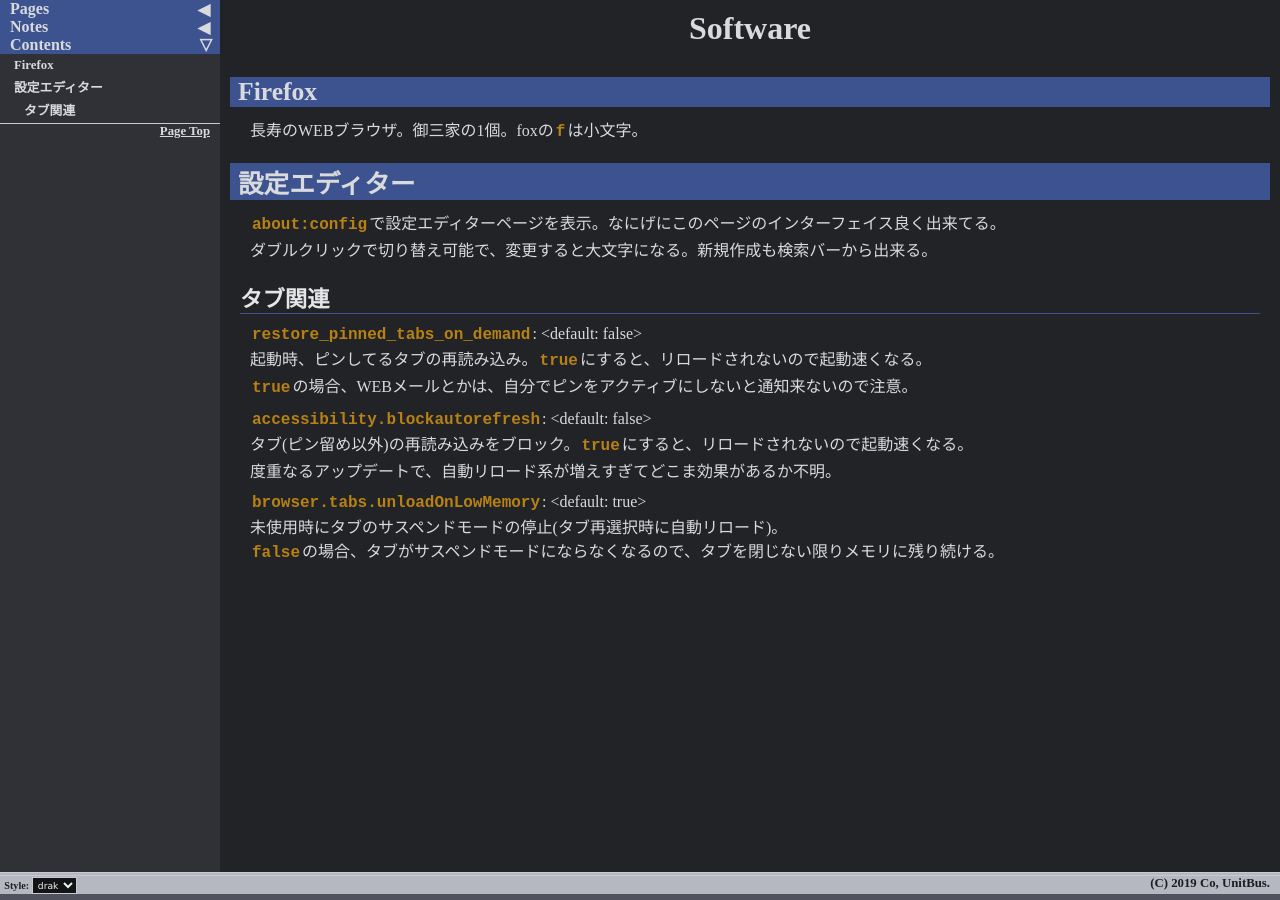
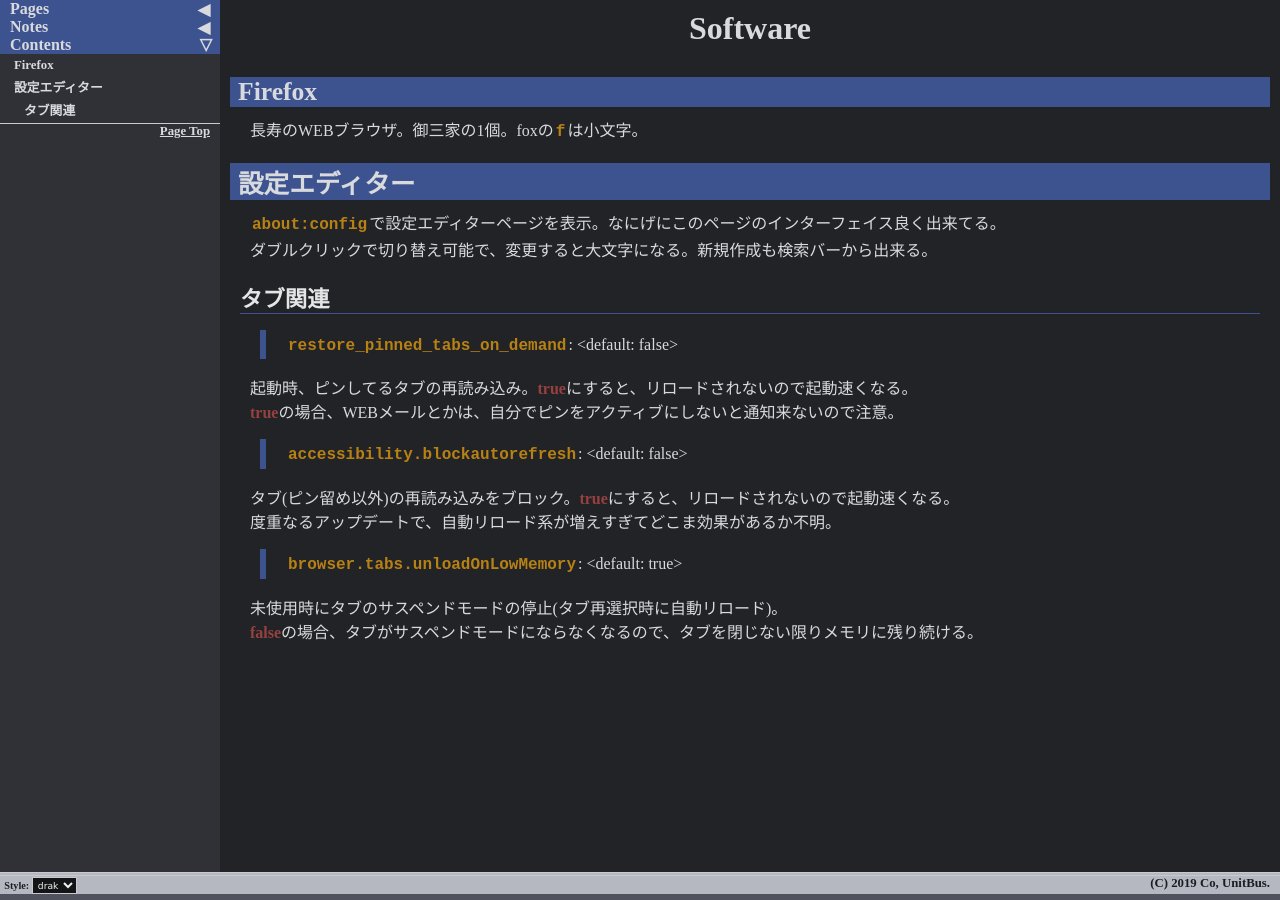
Before and after one commit to unitbus/unitbus.github.io, a Jekyll site: the page built from pages/notes/software/firefox.md, in a window 1280 px wide. Built offline with Jekyll 4.4.1, drawn with Linux system fonts in a browser that asks for light colours.

```diff
--- a/pages/notes/software/firefox.md
+++ b/pages/notes/software/firefox.md
@@ -14,14 +14,17 @@ title: Software
 
 ## タブ関連
 
-`restore_pinned_tabs_on_demand`: <default: false>
-起動時、ピンしてるタブの再読み込み。`true`にすると、リロードされないので起動速くなる。
-`true`の場合、WEBメールとかは、自分でピンをアクティブにしないと通知来ないので注意。
+> `restore_pinned_tabs_on_demand`: <default: false>
 
-`accessibility.blockautorefresh`: <default: false>
-タブ(ピン留め以外)の再読み込みをブロック。`true`にすると、リロードされないので起動速くなる。
+起動時、ピンしてるタブの再読み込み。**true**にすると、リロードされないので起動速くなる。
+**true**の場合、WEBメールとかは、自分でピンをアクティブにしないと通知来ないので注意。
+
+> `accessibility.blockautorefresh`: <default: false>
+
+タブ(ピン留め以外)の再読み込みをブロック。**true**にすると、リロードされないので起動速くなる。
 度重なるアップデートで、自動リロード系が増えすぎてどこま効果があるか不明。
 
-`browser.tabs.unloadOnLowMemory`: <default: true>
+> `browser.tabs.unloadOnLowMemory`: <default: true>
+
 未使用時にタブのサスペンドモードの停止(タブ再選択時に自動リロード)。
-`false`の場合、タブがサスペンドモードにならなくなるので、タブを閉じない限りメモリに残り続ける。
+**false**の場合、タブがサスペンドモードにならなくなるので、タブを閉じない限りメモリに残り続ける。
```
